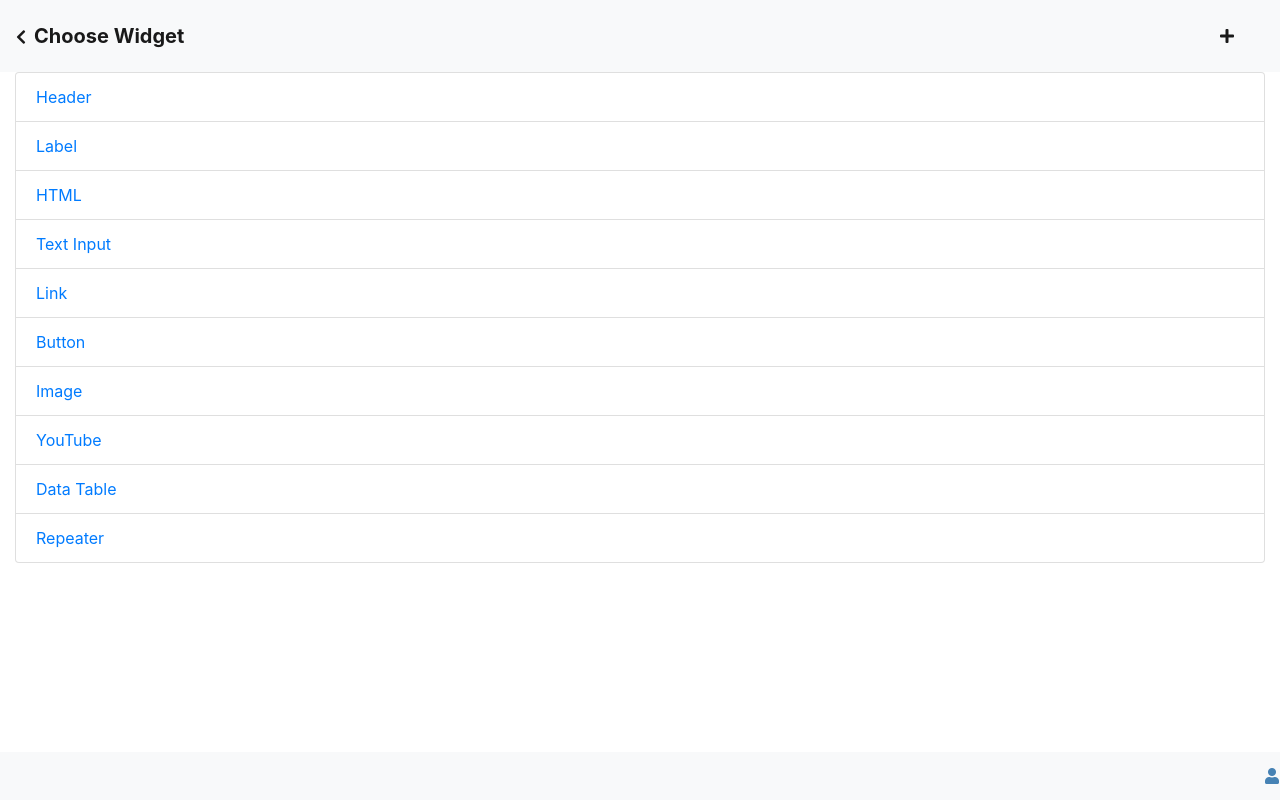
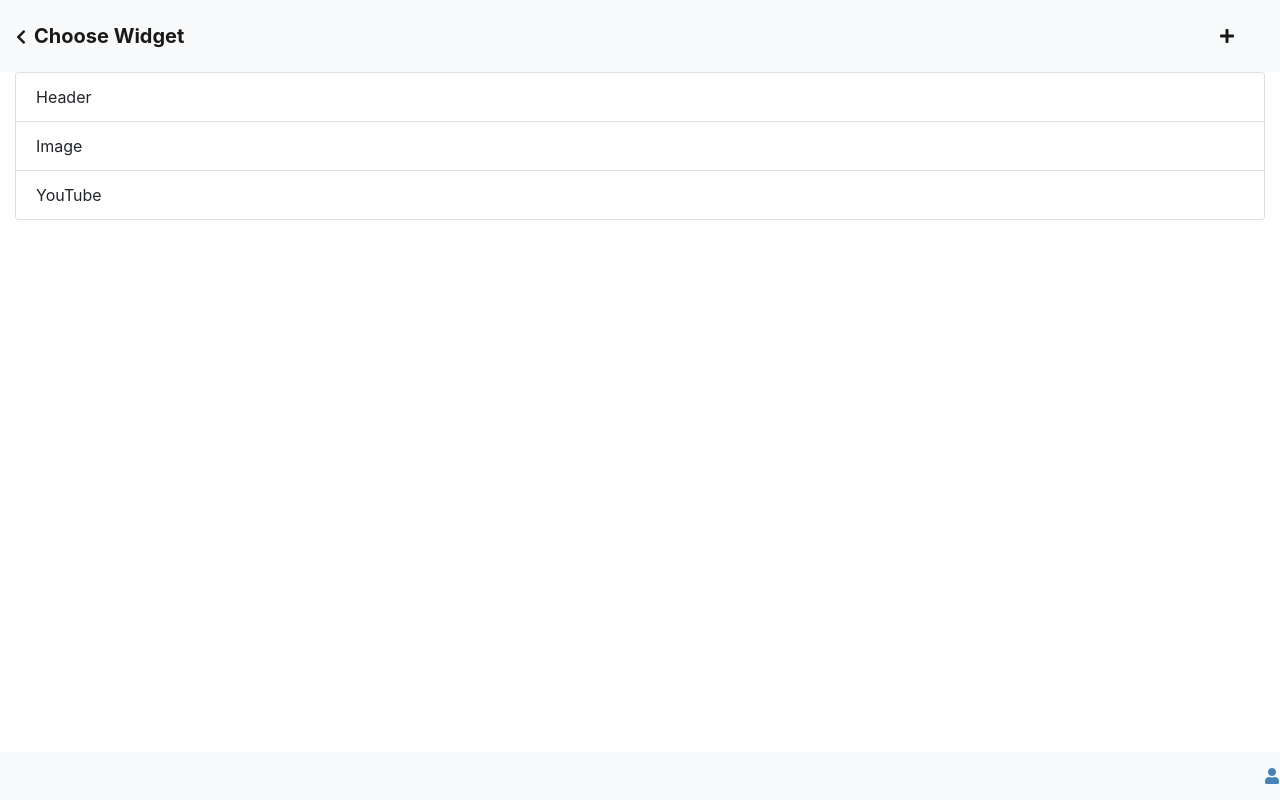
Before and after one commit to bslam/cs5610-LAM-BRIAN, an Angular app: page /user/1/website/1/page/1/widget/new in a window 1280 px wide. Built offline with nearby package versions, Linux system fonts and the light colour scheme.

Commit message:
still need to do widget edit

```diff
--- a/src/app/services/widget.service.client.ts
+++ b/src/app/services/widget.service.client.ts
@@ -14,7 +14,10 @@ export  class WidgetService {
     new WidgetImage('', '456', 'IMAGE', '654', '100%', 'http://lorempixel.com/400/200'),
     new WidgetHeading('', '567', 'HEADING', '765', 4, 'Lorem ipsum'),
     new WidgetYoutube('', '678', 'YOUTUBE', '876', '100%', 'https://www.youtube.com/embed/-C_jPcUkVrM'),
-    new WidgetYoutube('', '789', 'YOUTUBE', '987', '100%', 'https://www.youtube.com/embed/-C_jPcUkVrM')
+    new WidgetYoutube('', '789', 'YOUTUBE', '987', '100%', 'https://www.youtube.com/embed/-C_jPcUkVrM'),
+    new WidgetHeading('', '111', 'HEADING', '111', 2, 'GIZMODO'),
+    new WidgetImage('', '222', 'IMAGE', '111', '100%', 'http://lorempixel.com/400/200'),
+    new WidgetYoutube('', '333', 'YOUTUBE', '111', '100%', 'https://www.youtube.com/embed/-C_jPcUkVrM'),
   ];
 
   createWidget(pageId: string, widget: Widget) {
--- a/src/app/views/page/page-edit/page-edit.component.ts
+++ b/src/app/views/page/page-edit/page-edit.component.ts
@@ -1,8 +1,9 @@
 import {Component, OnInit, ViewChild} from '@angular/core';
-import {ActivatedRoute} from '@angular/router';
 import {Page} from '../../../models/page.model.client';
 import {PageService} from '../../../services/page.service.client';
 import {NgForm} from '@angular/forms';
+import { Router, ActivatedRoute } from '@angular/router';
+import {activateRoutes} from '@angular/router/src/operators/activate_routes';
 
 @Component({
   selector: 'app-page-edit',
@@ -17,7 +18,7 @@ export class PageEditComponent implements OnInit {
   pid: string;
   page: Page;
 
-  constructor(private activateRoute: ActivatedRoute, private pageService: PageService) {}
+  constructor(private activateRoute: ActivatedRoute, private pageService: PageService, private router: Router) {}
 
   ngOnInit() {
     this.activateRoute.params.subscribe(
@@ -31,9 +32,11 @@ export class PageEditComponent implements OnInit {
 
   onUpdate() {
     this.pageService.updatePage(this.pid, this.page);
+    this.router.navigate(['../'], {relativeTo: this.activateRoute});
   }
 
   onDelete() {
     this.pageService.deletePage(this.pid);
+    this.router.navigate(['../'], {relativeTo: this.activateRoute});
   }
 }
--- a/src/app/views/widget/widget-chooser/widget-chooser.component.html
+++ b/src/app/views/widget/widget-chooser/widget-chooser.component.html
@@ -17,40 +17,29 @@
   </div>
 </nav>
 
+
+
 <div class="container-fluid cl-container-padding">
   <ul class="list-group cl-list-group-borderless">
-    <li class="list-group-item cl-list-item-borderless">
-      <a routerLink="/user/{{uid}}/website/{{wid}}/page/{{pid}}/widget/{{wgid}}">Header</a>
+    <li class="list-group-item cl-list-item-borderless cl-text-blue" >
+      <a (click)="onSubmit('HEADING')">Header</a>
     </li>
-    <li class="list-group-item cl-list-item-borderless">
-      <a href="#">Label</a>
+    <li class="list-group-item cl-list-item-borderless cl-text-blue" >
+      <a (click)="onSubmit('IMAGE')">Image</a>
     </li>
-    <li class="list-group-item cl-list-item-borderless">
-      <a href="#">HTML</a>
-    </li>
-    <li class="list-group-item cl-list-item-borderless">
-      <a href="#">Text Input</a>
-    </li>
-    <li class="list-group-item cl-list-item-borderless">
-      <a href="#">Link</a>
-    </li>
-    <li class="list-group-item cl-list-item-borderless">
-      <a href="#">Button</a>
-    </li>
-    <li class="list-group-item cl-list-item-borderless">
-      <a routerLink="/user/{{uid}}/website/{{wid}}/page/{{pid}}">Image</a>
-    </li>
-    <li class="list-group-item cl-list-item-borderless">
-      <a routerLink="/user/{{uid}}/website/{{wid}}/page/{{pid}}">YouTube</a>
-    </li>
-    <li class="list-group-item cl-list-item-borderless">
-      <a href="#">Data Table</a>
-    </li>
-    <li class="list-group-item cl-list-item-borderless">
-      <a href="#">Repeater</a>
+    <li class="list-group-item cl-list-item-borderless cl-text-blue">
+      <a (click)="onSubmit('YOUTUBE')">YouTube</a>
     </li>
   </ul>
 </div>
+
+
+
+
+
+
+
+
 
 <nav class="navbar navbar-inverse navbar-light bg-light fixed-bottom float-right col-12">
   <div class="float-left navbar-text">
--- a/src/app/views/widget/widget-chooser/widget-chooser.component.ts
+++ b/src/app/views/widget/widget-chooser/widget-chooser.component.ts
@@ -1,5 +1,5 @@
 import { Component, OnInit } from '@angular/core';
-import {ActivatedRoute} from '@angular/router';
+import {ActivatedRoute, Router} from '@angular/router';
 import {WidgetService} from '../../../services/widget.service.client';
 import {Widget} from '../../../models/widget.model.client';
 
@@ -15,9 +15,13 @@ export class WidgetChooserComponent implements OnInit {
   uid: string;
   wid: string;
   pid: string;
+  size: string;
+  text: string;
+  width: string;
+  url: string;
 
 
-  constructor(private activateRoute: ActivatedRoute, private widgetService: WidgetService) { }
+  constructor(private activateRoute: ActivatedRoute, private widgetService: WidgetService, private router: Router) { }
 
   ngOnInit() {
     this.activateRoute.params.subscribe(
@@ -30,4 +34,10 @@ export class WidgetChooserComponent implements OnInit {
         this.wgid = params['wgid'];
       });
   }
+
+  onSubmit(type: string) {
+    this.widget = {name: '', _id: '', widgetType: type, pageId: this.pid, };
+    this.widgetService.createWidget(this.pid, this.widget);
+    this.router.navigate(['../' + this.widget._id], {relativeTo: this.activateRoute});
+  }
 }
--- a/src/app/views/widget/widget-edit/widget-edit.component.html
+++ b/src/app/views/widget/widget-edit/widget-edit.component.html
@@ -1,39 +1,4 @@
-<nav class="navbar navbar-default navbar-light bg-light navbar-fixed-top">
-  <div class="container-fluid row">
 
-    <div class="navbar-text float-left">
-      <a routerLink="/user/{{uid}}/website/{{wid}}/page" class="text-black cl-icon-padding">
-        <i class="fas fa-chevron-left fontawsome_icon"></i>
-      </a>
-      <a class="navbar-brand text-black font-weight-bold pl-2" href="#">
-        Widget Edit
-      </a>
-    </div>
-    <div class="navbar-text float-right">
-      <a routerLink="/user/{{uid}}/website/{{wid}}/page/{{pid}}" class="cl-icon-padding text-black">
-        <i class="fas fa-plus fontawsome_icon"></i>
-      </a>
-    </div>
-  </div>
-</nav>
-
-<!--<div class="container">
-  <form>
-    <div class="form-group">
-      <label for="heading-name">Name</label>
-      <input type="text" class="form-control" id="heading-name" placeholder="Name">
-    </div>
-    <div class="form-group">
-      <label for="heading-text">Text</label>
-      <input type="text" class="form-control" id="heading-text" placeholder="Text">
-    </div>
-    <div class="form-group">
-      <label for="heading-size">Size</label>
-      <input type="text" class="form-control" id="heading-size" placeholder="3">
-    </div>
-  </form>
-  <a class="btn btn-danger  btn-block" [routerLink]="['/user/:uid/website/:wid/page/:pid/widget']">Delete</a>
-</div>-->
 
 <div *ngIf="widget !== undefined" [ngSwitch]="widget.widgetType">
   <div *ngSwitchCase="'HEADING'">
--- a/src/app/views/widget/widget-list/widget-list.component.html
+++ b/src/app/views/widget/widget-list/widget-list.component.html
@@ -10,27 +10,51 @@
       </a>
     </div>
     <div class="navbar-text float-right">
-      <a routerLink="/user/{{uid}}/website/{{wid}}/page/{{pid}}" class="cl-icon-padding text-black">
+      <a routerLink="/user/{{uid}}/website/{{wid}}/page/{{pid}}/widget/new" class="cl-icon-padding text-black">
         <i class="fas fa-plus fontawsome_icon"></i>
       </a>
     </div>
   </div>
 </nav>
 
-<div class=" container-fluid cl-container-padding">
-  <div *ngFor="let widget of widgets" [ngSwitch]="widget.widgetType">
-    <a routerLink="./" class="float-right text-black">
-      <i class="fas fa-bars"></i>
-    </a>
-    <a routerLink="/user/{{uid}}/website/{{wid}}/page/{{pid}}/widget/{{wgid}}" class="float-right text-blue">
-      <i class="fas fa-cog"></i>
-    </a>
-    <h3 *ngSwitchCase="'HEADING'">{{ widget.text }}</h3>
-    <img *ngSwitchCase="'IMAGE'" [src]=widget.url >
-    <iframe *ngSwitchCase="'YOUTUBE'" width="640" height="360" [src]= widget.url rameborder="0"
-            allow="accelerometer; autoplay; encrypted-media; gyroscope; picture-in-picture"
-            allowfullscreen></iframe>
-    <p *ngSwitchDefault><br><br></p>
+<div class="container cl-container-padding">
+  <div *ngFor="let widget of widgets">
+    <div [ngSwitch]="widget.widgetType">
+      <div class="float-right">
+        <a routerLink="/user/{{uid}}/website/{{wid}}/page/{{pid}}/widget/{{widget._id}}">
+          <i class="fas fa-cog fontawsome_icon"></i>
+        </a>
+      </div>
+      <div *ngSwitchCase="'HEADING'">
+        <div [ngSwitch]="widget.size">
+          <div *ngSwitchCase="1">
+            <h1>{{widget.text}}</h1>
+          </div>
+          <div *ngSwitchCase="2">
+            <h2>{{widget.text}}</h2>
+          </div>
+          <div *ngSwitchCase="3">
+            <h3>{{widget.text}}</h3>
+          </div>
+          <div *ngSwitchCase="4">
+            <h4>{{widget.text}}</h4>
+          </div>
+          <div *ngSwitchCase="5">
+            <h5>{{widget.text}}</h5>
+          </div>
+          <div *ngSwitchCase="6">
+            <h6>{{widget.text}}</h6>
+          </div>
+        </div>
+      </div>
+      <img *ngSwitchCase="'IMAGE'" src="{{widget.url}}">
+      <div *ngSwitchCase="'YOUTUBE'" >
+        <iframe width="640" height="360" [src]='sanitizer.bypassSecurityTrustResourceUrl(widget.url)' frameborder="0"
+                allow="accelerometer; autoplay; encrypted-media; gyroscope; picture-in-picture"
+                allowfullscreen></iframe>
+      </div>
+      <p *ngSwitchDefault><br></p>
+    </div>
   </div>
 </div>
 
--- a/src/app/views/widget/widget-list/widget-list.component.ts
+++ b/src/app/views/widget/widget-list/widget-list.component.ts
@@ -2,6 +2,7 @@ import { Component, OnInit } from '@angular/core';
 import {Widget} from '../../../models/widget.model.client';
 import {ActivatedRoute} from '@angular/router';
 import {WidgetService} from '../../../services/widget.service.client';
+import { DomSanitizer } from '@angular/platform-browser';
 
 import {User} from '../../../models/user.model.client';
 import {UserService} from '../../../services/user.service.client';
@@ -16,14 +17,13 @@ import {PageService} from '../../../services/page.service.client';
   styleUrls: ['./widget-list.component.css']
 })
 export class WidgetListComponent implements OnInit {
-  wgid: string;
   widget: Widget;
   widgets: Widget[] = [];
   uid: string;
   wid: string;
   pid: string;
 
-  constructor(private activateRoute: ActivatedRoute, private widgetService: WidgetService) {
+  constructor(private activateRoute: ActivatedRoute, private widgetService: WidgetService, public sanitizer: DomSanitizer) {
   }
 
   ngOnInit() {
@@ -34,9 +34,8 @@ export class WidgetListComponent implements OnInit {
         this.uid = params['uid'];
         this.wid = params['wid'];
         this.pid = params['pid'];
-        this.wgid = params['wgid'];
-        this.widget = this.widgetService.findWidgetsByID(this.wgid);
-        console.log(this.widget);
       });
+    this.widgets = this.widgetService.findWidgetsByPageId(this.pid);
   }
+
 }
```
Also changed, not shown: 2 other files (tests, documents, lock files or other folders).
